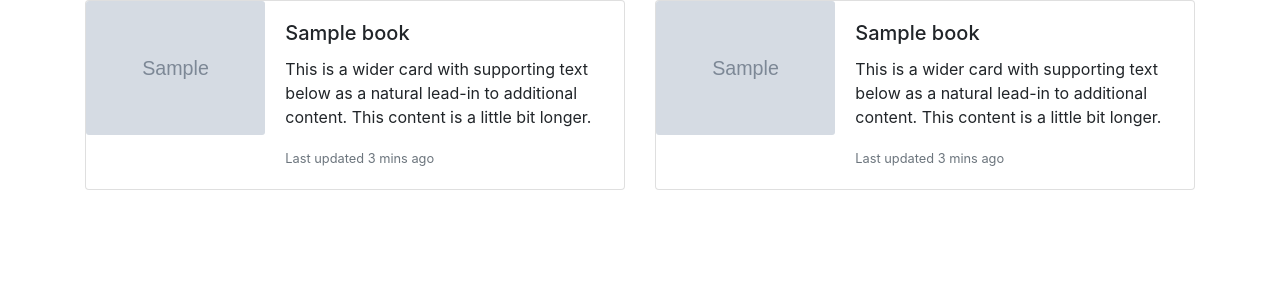
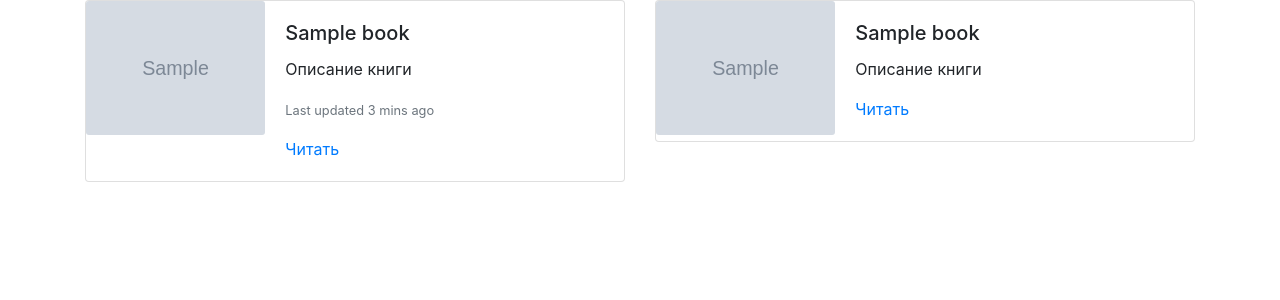
Before and after one commit to IlyaG96/online_library, a Python web app: template templates/template.html in a window 1280 px wide. Shown: the top 300 px of the page. Run offline with Jinja, Linux system fonts and the light colour scheme; the template is opened without the code that fills it: most values are stand-ins (such as "Sample title", 1, 10 or a date in 2020); grey boxes marked "Sample" are stand-in pictures.

Commit message:
add read link to books

```diff
--- a/templates/template.html
+++ b/templates/template.html
@@ -20,8 +20,9 @@
           <div class="col-md-8">
             <div class="card-body">
               <h5 class="card-title">{{book.title}}</h5>
-              <p class="card-text">This is a wider card with supporting text below as a natural lead-in to additional content. This content is a little bit longer.</p>
+              <p class="card-text">Описание книги</p>
               <p class="card-text"><small class="text-muted">Last updated 3 mins ago</small></p>
+              <a href="/database/books/{{book.title}}.txt" target="_blank" class="card-title">Читать</a>
             </div>
           </div>
         </div>
@@ -38,8 +39,8 @@
           <div class="col-md-8">
             <div class="card-body">
               <h5 class="card-title">{{book.title}}</h5>
-              <p class="card-text">This is a wider card with supporting text below as a natural lead-in to additional content. This content is a little bit longer.</p>
-              <p class="card-text"><small class="text-muted">Last updated 3 mins ago</small></p>
+              <p class="card-text">Описание книги</p>
+              <a href="/database/books/{{book.title}}.txt" target="_blank" class="card-title">Читать</a>
             </div>
           </div>
         </div>
@@ -48,12 +49,5 @@
     </div>
   </div>
 </div>
-
-
-
-
-
-
-
 </body>
 </html>
```
